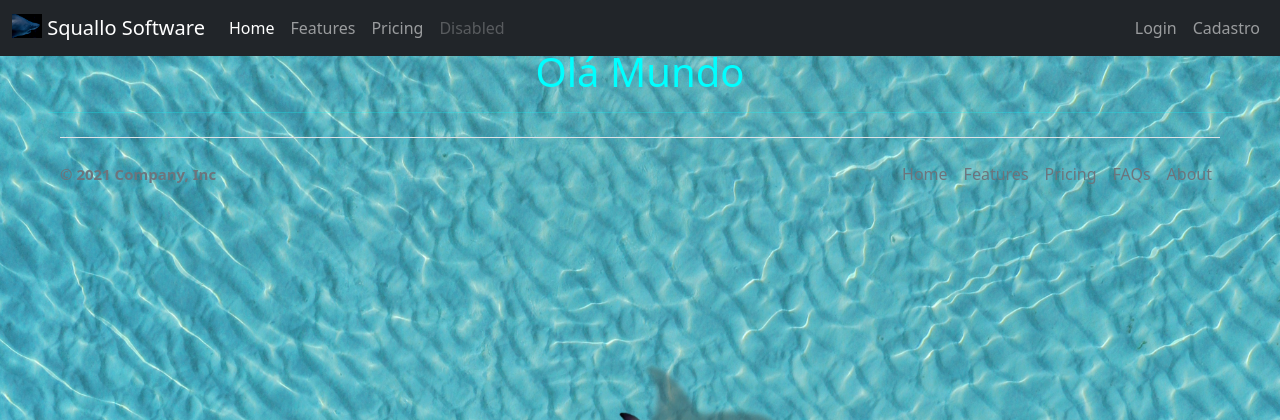
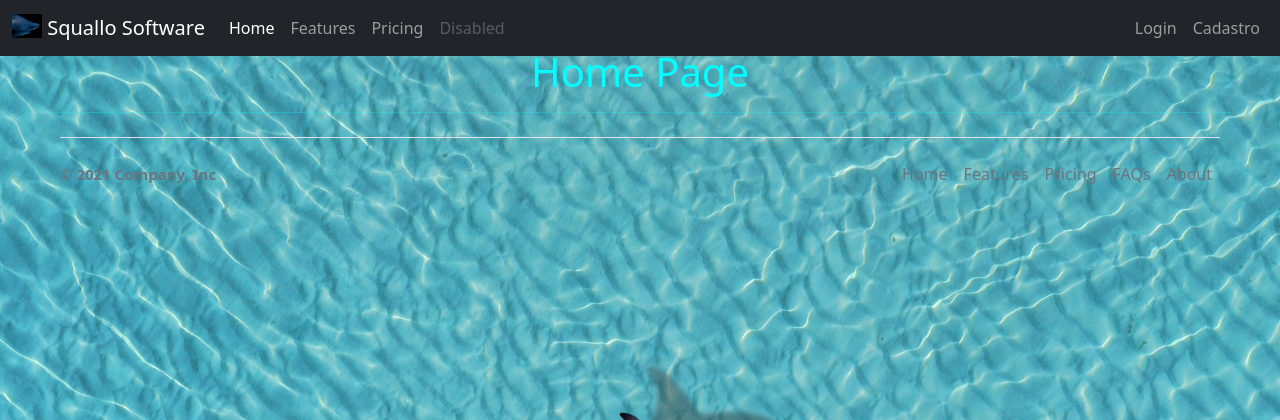
Before and after one commit to PTARSONEVES/Flask-Squallo, a Flask app: page / in a window 1280 px wide. Shown: the top 420 px of the page. Run offline with Flask 3, Linux system fonts and the light colour scheme; some libraries are stand-ins or nearby versions.

Commit message:
pagina inicial alterada

```diff
--- a/templates/home.html
+++ b/templates/home.html
@@ -5,6 +5,6 @@
 {% endblock %}
 
 {% block conteudo %}
-    <h1 class="text-center">Olá Mundo</h1>
+    <h1 class="text-center">Home Page</h1>
     <hr>
 {% endblock %}
```
